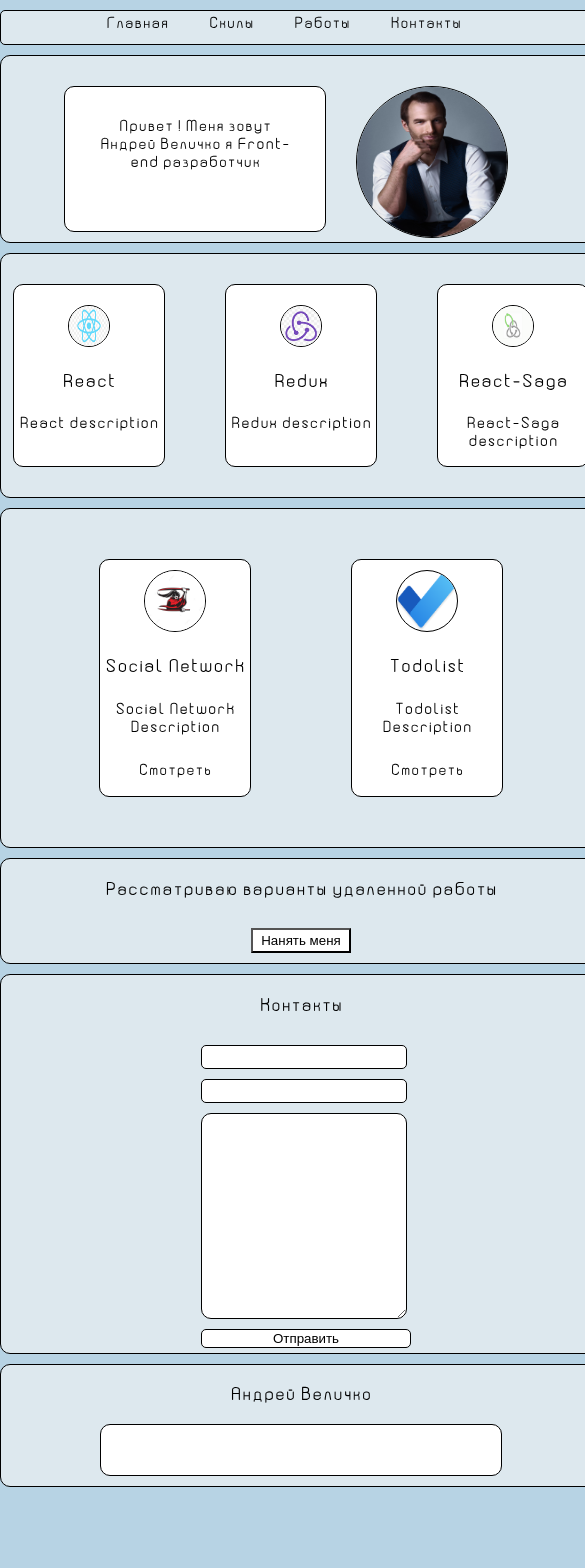
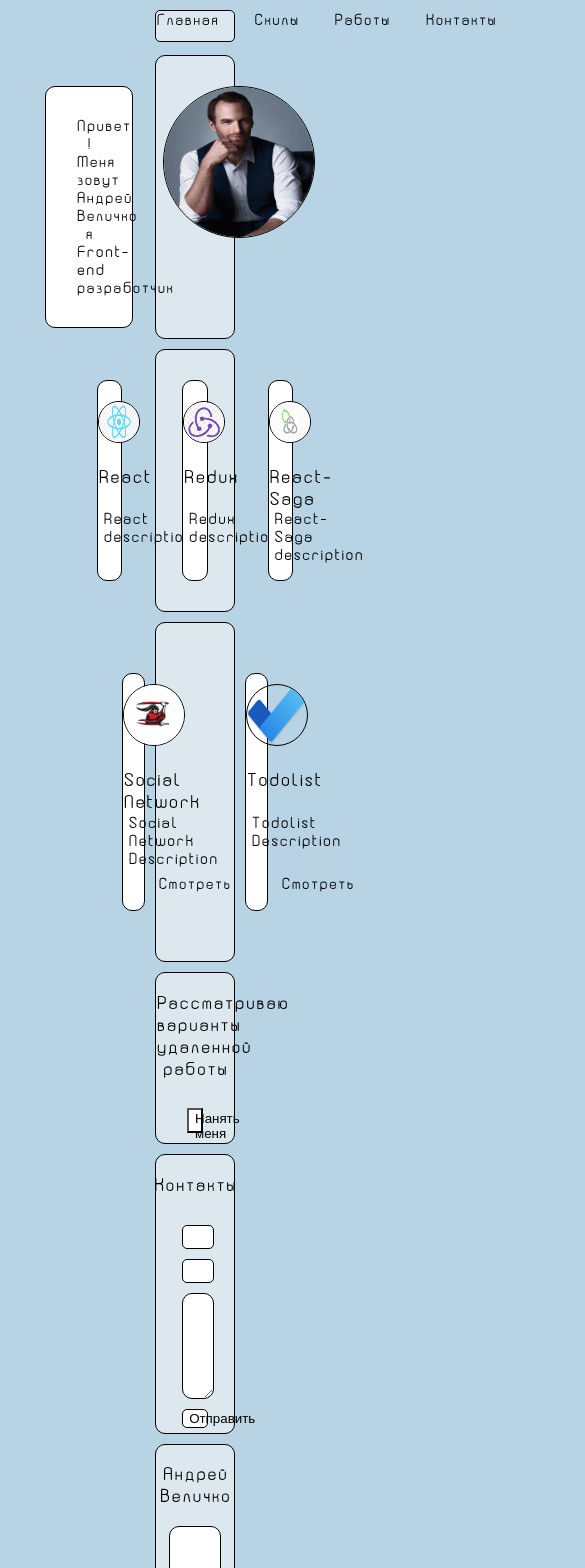
Before and after one commit to AndreyVialichka/Portfolio, a React (Create React App) app: page / in a window 390 px wide. Shown: the top 1568 px of the page, 585 px wide, since content can reach past the window. Before the commit the page ends 1497 px from the top, so only its background shows below. Built offline with nearby package versions, Linux system fonts and the light colour scheme.

Commit message:
mobile design fix

```diff
--- a/src/components/Footer.module.css
+++ b/src/components/Footer.module.css
@@ -1,5 +1,5 @@
 .footer{
-    width: 600px;
+    width: 20%;
     margin: 10px auto;
     border: 1px solid black;
     border-radius: 10px;
@@ -8,9 +8,15 @@
 }
 .rules{
     height: 50px;
-    width: 400px;
+    width: 65%;
     margin: 10px auto;
     border: 1px solid black;
     border-radius: 10px;
     background-color: #fff;
 }
+
+@media (max-device-width: 640px) {
+    .footer {
+        width: 100%;
+    }
+  }
--- a/src/components/Header.module.css
+++ b/src/components/Header.module.css
@@ -8,15 +8,15 @@
 
 .Menu {
     margin: 10px auto;
-    padding: 3px 100px 0px 100px ;
     border: 1px solid black;
+    width: 20%;
     height: 30px;
     border-radius: 5px;
     background-color: rgb(221, 232, 238);
 }
 
 .Links {
-    padding: 0px 5px 5px 5px ;
+    padding: 0px 5px 5px 0px ;
     height: 20px;
     margin-right: 30px;
     outline: none;
@@ -28,3 +28,9 @@
 a:hover {
     color: aqua;
 }
+
+@media (max-device-width: 640px) {
+    .Menu {
+        width: 100%;
+    }
+  }
--- a/src/components/Main/Contacts/Contacts.module.css
+++ b/src/components/Main/Contacts/Contacts.module.css
@@ -4,7 +4,7 @@
   flex-direction: column;
   align-items: center;
   border: 1px solid black;
-  width: 600px;
+  width: 20%;
   border-radius: 10px;
   background-color: rgb(221, 232, 238);
 }
@@ -14,13 +14,13 @@
   display: flex;
   flex-direction: column;
   margin: 0px auto;
-  width: 200px;
+  width: 33%;
 }
 
 .Form textarea {
   margin-top: 10px;
-  height: 200px;
-  width: 200px;
+  height: 100px;
+  width: 100%;
   border: 1px solid black;
   border-radius: 10px;
 }
@@ -28,14 +28,14 @@
 .Form input {
   margin-top: 10px;
   height: 20px;
-  width: 200px;
+  width: 100%;
   border: 1px solid black;
   border-radius: 5px;
 }
 
 .Form button {
   margin: 10px 0px 5px 0px;
-  width: 210px;
+  width: 100%;
   background-color: #fff;
   border: 1px solid black;
   border-radius: 5px;
@@ -53,3 +53,9 @@
   border-color: aqua;
   color: aqua;
 }
+
+@media (max-device-width: 640px) {
+  .Contacts {
+      width: 100%;
+  }
+}
--- a/src/components/Main/Description/Description.module.css
+++ b/src/components/Main/Description/Description.module.css
@@ -5,7 +5,7 @@
     margin: 5px auto;
     border: 1px solid black;
     border-radius: 10px;
-    width: 600px;
+    width: 20%;
     background-color: rgb(221, 232, 238);
 }
 
@@ -13,7 +13,7 @@
     margin-top: 30px;
     margin-bottom: 10px;
     padding: 30px 30px 30px 30px;
-    width: 200px;
+    width: 33%;
     border: 1px solid black;
     border-radius: 10px;
     background-color: #fff;
@@ -34,6 +34,7 @@
 @media (max-device-width: 640px) {
     .Description{
         flex-direction: column;
+        width: 100%;
     }
     .Text_description{
         margin: 10px auto;
--- a/src/components/Main/RemoteWork/RemoteWorkcomponen.module.css
+++ b/src/components/Main/RemoteWork/RemoteWorkcomponen.module.css
@@ -1,5 +1,5 @@
 .Remote_work {
-    width: 600px;
+    width: 20%;
     border: 1px solid black;
     margin: 10px auto;
     border-radius: 10px;
@@ -8,7 +8,7 @@
 
 .Remote_work button {
     height: 25px;
-    width: 100px;
+    width: 20%;
     margin: 10px auto;
     background-color: #fff;
 }
@@ -24,3 +24,9 @@
 .Remote_work button:hover {
     color: aqua;
 }
+
+@media (max-device-width: 640px) {
+    .Remote_work {
+        width: 100%;
+    }
+  }
--- a/src/components/Main/Skills/SkillCompoment.module.css
+++ b/src/components/Main/Skills/SkillCompoment.module.css
@@ -1,7 +1,7 @@
 .SkillsComponent {
     display: flex;
     flex-direction: column;
-    width: 150px;
+    width: 30%;
     margin: 30px;
     border: 1px solid black;
     border-radius: 10px;
@@ -19,14 +19,15 @@
 .Skills_desk {
     display: flex;
     flex-direction: column;
-    width: 150px;
+    width: 100%;
     text-align: center;
 }
 .Skills_desk h3{
     height: 10px;
 }
 .Skills_desk p{
-    width: 150px;
+    width: 90%;
+    padding-left: 5px;
 }
 
 .SkillsComponent:hover {
--- a/src/components/Main/Skills/Skills.module.css
+++ b/src/components/Main/Skills/Skills.module.css
@@ -5,12 +5,13 @@
     justify-content: center;
     border: 1px solid black;
     border-radius: 10px;
-    width: 600px;
+    width: 20%;
     background-color: rgb(221, 232, 238);
 }
 
 @media (max-device-width: 640px) {
     .Skills {
         flex-direction:column;
+        width: 100%;
     }
   }
--- a/src/components/Main/Works/WorkCompoment.module.css
+++ b/src/components/Main/Works/WorkCompoment.module.css
@@ -1,7 +1,7 @@
 .SkillsComponent {
     display: flex;
     flex-direction: column;
-    width: 150px;
+    width: 27%;
     margin: 50px;
     border: 1px solid black;
     border-radius: 10px;
@@ -20,15 +20,16 @@
 .Skills_desk {
     display: flex;
     flex-direction: column;
-    width: 150px;
+    width: 100%;
     text-align: center;
 }
 .Skills_desk h3{
     height: 10px;
 }
 .Skills_desk p{
-    width: 150px;
+    width: 90%;
     height: 40px;
+    padding-left: 5px;
 }
 
 .SkillsComponent:hover img{
@@ -41,7 +42,7 @@
 
 .look {
     margin: 5px 0px 10px 35px;
-    width: 80px;
+    width: 60%;
     height: 25px;
 }
 
--- a/src/components/Main/Works/Works.module.css
+++ b/src/components/Main/Works/Works.module.css
@@ -4,7 +4,7 @@
     flex-direction: row;
     justify-content: center;
     border: 1px solid black;
-    width: 600px;
+    width: 20%;
     border-radius: 10px;
     background-color: rgb(221, 232, 238);
 }
@@ -12,5 +12,6 @@
 @media (max-device-width: 640px) {
     .Works {
         flex-direction:column;
+        width: 100%;
     }
   }
```
